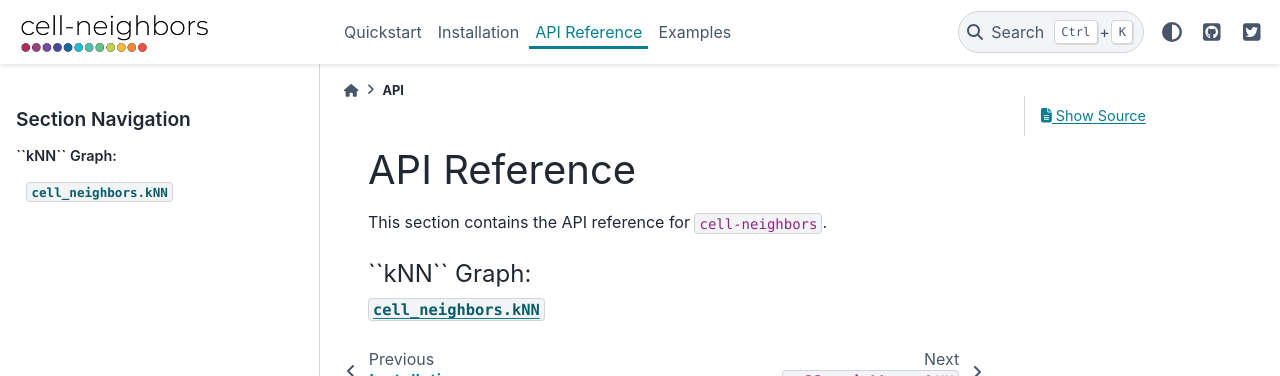
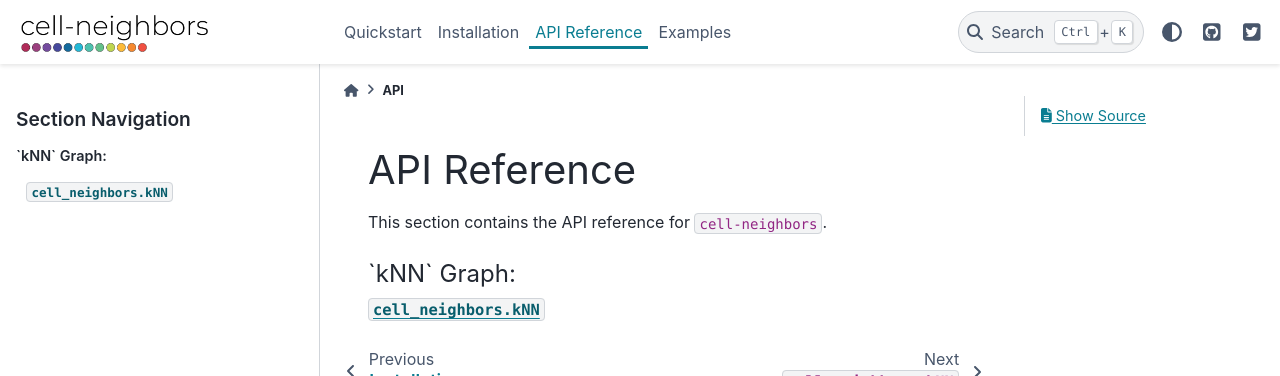
Before and after one commit to mvinyard/cell-neighbors, a Sphinx documentation site: the page built from docs/source/api.rst, in a window 1280 px wide. Shown: the top 376 px of the page. Built offline with Sphinx 7.4.7 and the PyData theme 0.15.4, drawn with Linux system fonts in a browser that asks for light colours.

Commit message:
update req

```diff
--- a/docs/requirements.txt
+++ b/docs/requirements.txt
@@ -1,3 +1,4 @@
+cell-neighbors
 autodoc
 myst_parser
 sphinx
--- a/docs/source/api.rst
+++ b/docs/source/api.rst
@@ -7,7 +7,7 @@ API Reference
 This section contains the API reference for ``cell-neighbors``.
 
 .. toctree::
-   :caption: ``kNN`` Graph:
+   :caption: `kNN` Graph:
    :maxdepth: 1
 
    kNN
```
